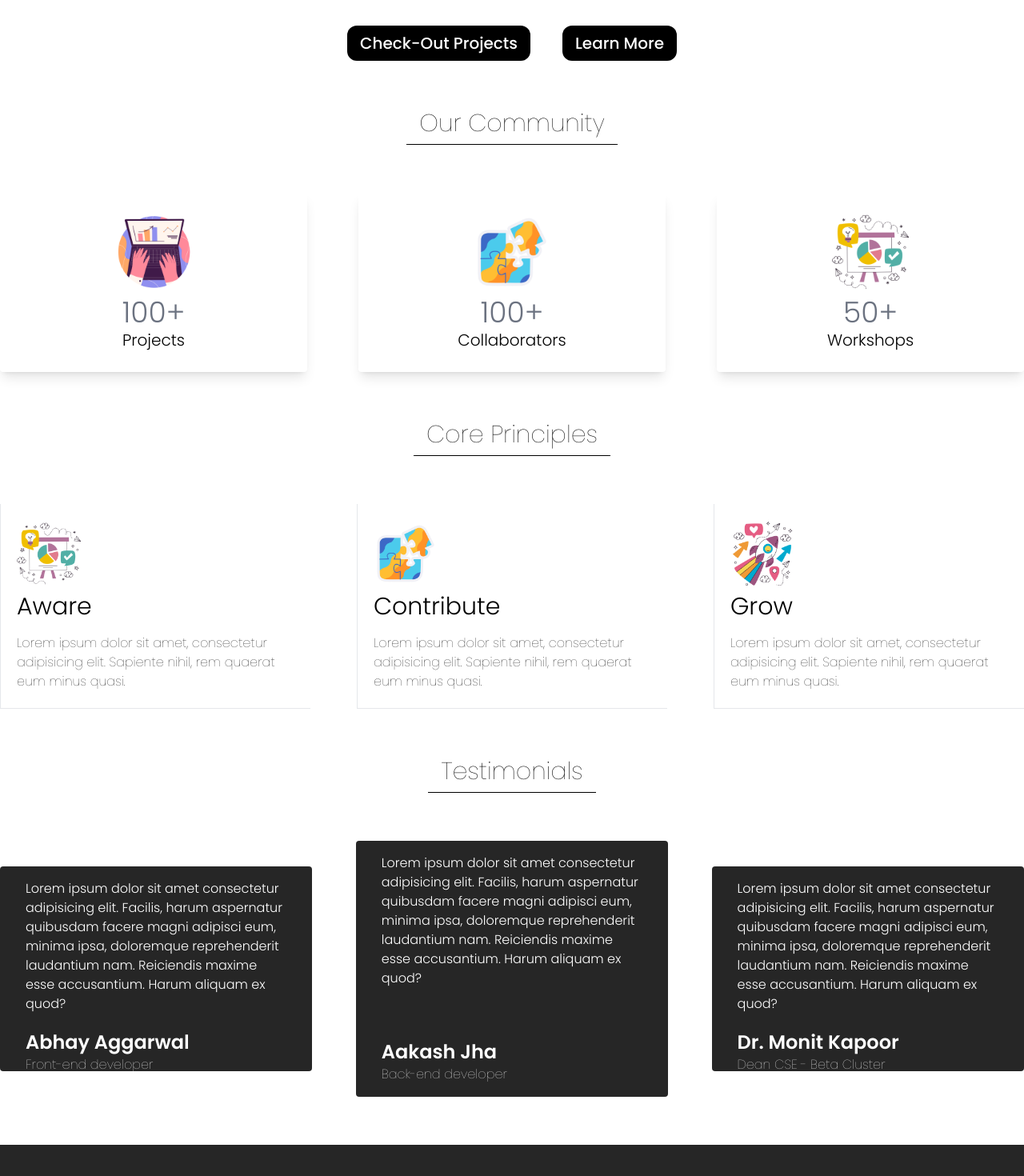
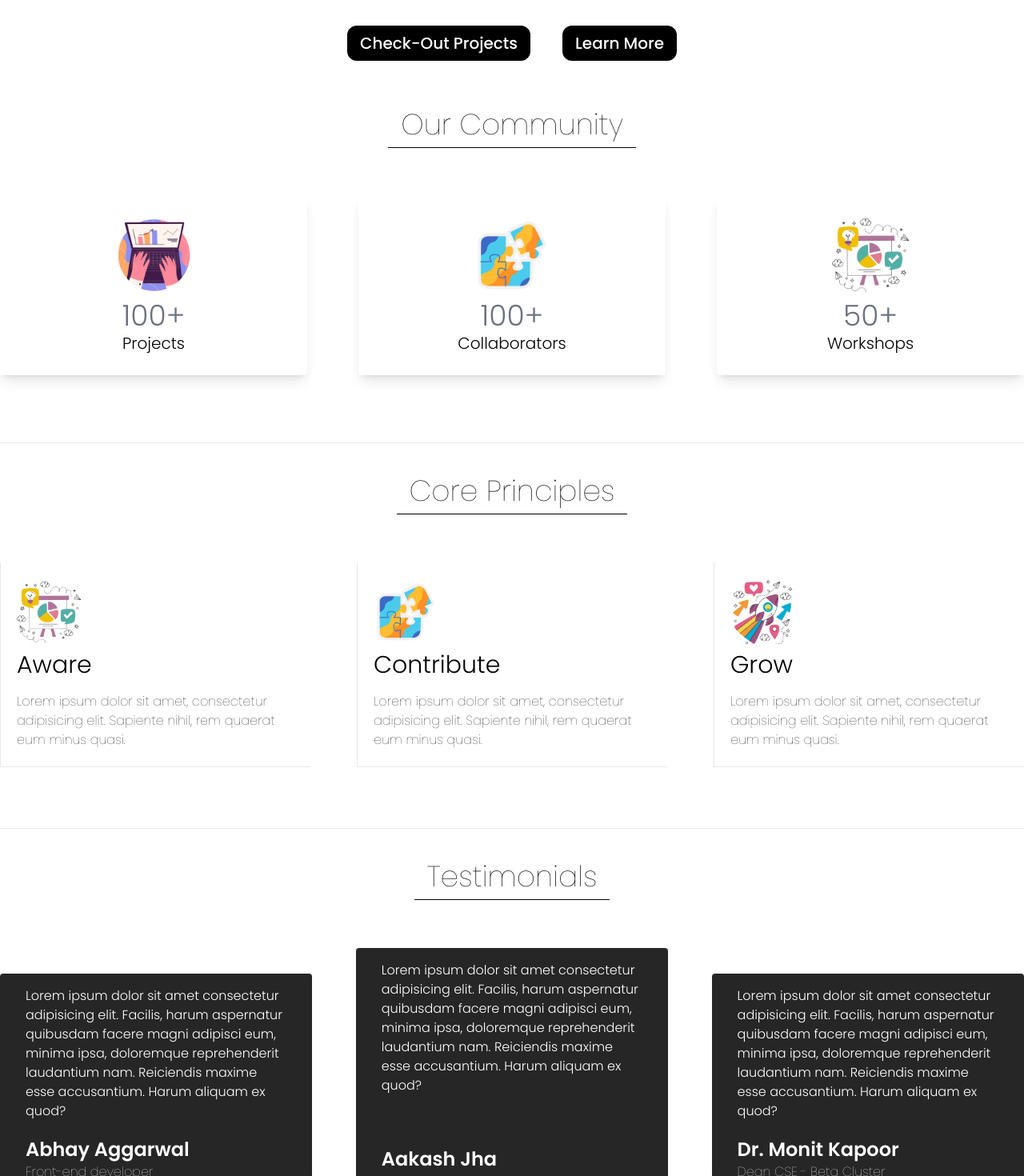
Before and after one commit to aakashj001/open-source-chandigarh, a React (Create React App) app: page / in a window 1280 px wide. Shown: the part 840-2310 px from the top of the page at 80% size. Built offline with nearby package versions, Linux system fonts and the light colour scheme.

Commit message:
Large Screen Layout fixes

```diff
--- a/src/components/Community.js
+++ b/src/components/Community.js
@@ -6,8 +6,8 @@ import workshop from '../images/workshops.png'
 
 function Community() {
   return (
-    <div className='container m-auto flex flex-col mt-10 items-center justify-center'>
-        <div className='font-thin text-3xl text-center border-b pb-2 px-4 border-b-black'>
+    <div className='container m-auto flex flex-col mt-10 items-center justify-center border-b pb-8 md:pb-16'>
+        <div className='font-thin text-4xl text-center border-b pb-2 px-4 border-b-black'>
             Our Community
         </div>
         <div className = "flex w-full h-auto justify-between flex-col md:flex-row mt-10">
--- a/src/components/Core.js
+++ b/src/components/Core.js
@@ -6,11 +6,11 @@ import workshop from '../images/workshops.png'
 
 function Core() {
   return (
-    <div className="container mt-10 m-auto flex flex-col items-center justify-center">
-      <font className="font-thin text-3xl text-center border-b pb-2 px-4 border-b-black">
+    <div className="container mt-10 m-auto flex flex-col items-center justify-center pb-8 md:pb-14 border-b">
+      <font className="font-thin text-4xl text-center border-b pb-2 px-4 border-b-black">
         Core Principles
       </font>
-      <div className="flex flex-col w-full md:flex-row justify-between my-10">
+      <div className="flex flex-col w-full md:flex-row justify-between mt-10">
         <BasicCard title={"Aware"} images = {workshop} />
         <BasicCard title={"Contribute"} images = {collaborators} />
         <BasicCard title={"Grow"} images = {grow}/>
--- a/src/components/Footer.js
+++ b/src/components/Footer.js
@@ -11,11 +11,11 @@ function Footer() {
         <font className = "text-4xl md:text-5xl mb-10 py-2 px-4 md:hover:px-8 transition-all border-b  tracking-[0.5rem] md:hover:tracking-[0.75rem] text-center">Our Technical Parteners</font>
 
         <div className='flex flex-row flex-wrap items-center justify-around mt-8'>
-            <img src={git} alt="Git Logo" className='h-36 md:h-32 my-5 lg:my-0 md:mx-8'/>
-            <img src={octocat} alt="Git Logo" className='h-36 md:h-32 my-5 lg:my-0 md:mx-8'/>
-            <img src={docker} alt="Git Logo" className='h-36 md:h-32 my-5 lg:my-0 md:mx-8'/>
-            <img src={collabnix} alt="Git Logo" className='h-36 md:h-32 my-5 lg:my-0 md:mx-8'/>
-            <img src={apache} alt="Git Logo" className='h-36 md:h-32 my-5 lg:my-0 md:mx-8'/>
+            <img src={git} alt="Git Logo" className='h-24 md:h-32 my-5 lg:my-0 md:mx-8'/>
+            <img src={octocat} alt="Git Logo" className='h-24 md:h-32 my-5 lg:my-0 md:mx-8'/>
+            <img src={docker} alt="Git Logo" className='h-24 md:h-32 my-5 lg:my-0 md:mx-8'/>
+            <img src={collabnix} alt="Git Logo" className='h-24 md:h-32 my-5 lg:my-0 md:mx-8'/>
+            <img src={apache} alt="Git Logo" className='h-24 md:h-32 my-5 lg:my-0 md:mx-8'/>
         </div>
     </div>
   )
--- a/src/components/Navbar.js
+++ b/src/components/Navbar.js
@@ -7,7 +7,7 @@ function Navbar() {
       <div className="flex flex-[0.4_0_0%] font-medium text-2xl ml-4">
         OpenSource Chandigarh
       </div>
-      <div className="flex flex-[0.2_0_0%] flex-row items-center text-lg justify-between">
+      <div className="hidden md:flex flex-[0.2_0_0%] flex-row items-center text-lg justify-between">
         <Link to={"/"}>Home</Link>
         <Link to={"/"}>Events</Link>
         <Link to={"/"}>Projects</Link>
--- a/src/components/Testimonials.js
+++ b/src/components/Testimonials.js
@@ -3,8 +3,8 @@ import TestCards from './TestCards'
 
 function Testimonials() {
   return (
-    <div className='container m-auto flex flex-col items-center justify-center'>
-        <font className = 'font-thin text-3xl border-b pb-2 px-4 border-b-black'>
+    <div className='container mt-10 m-auto flex flex-col items-center justify-center'>
+        <font className = 'font-thin text-4xl border-b pb-2 px-4 border-b-black'>
             Testimonials
         </font>
         <div className='flex flex-col lg:flex-row md:items-center my-10 justify-between w-full'>
```
